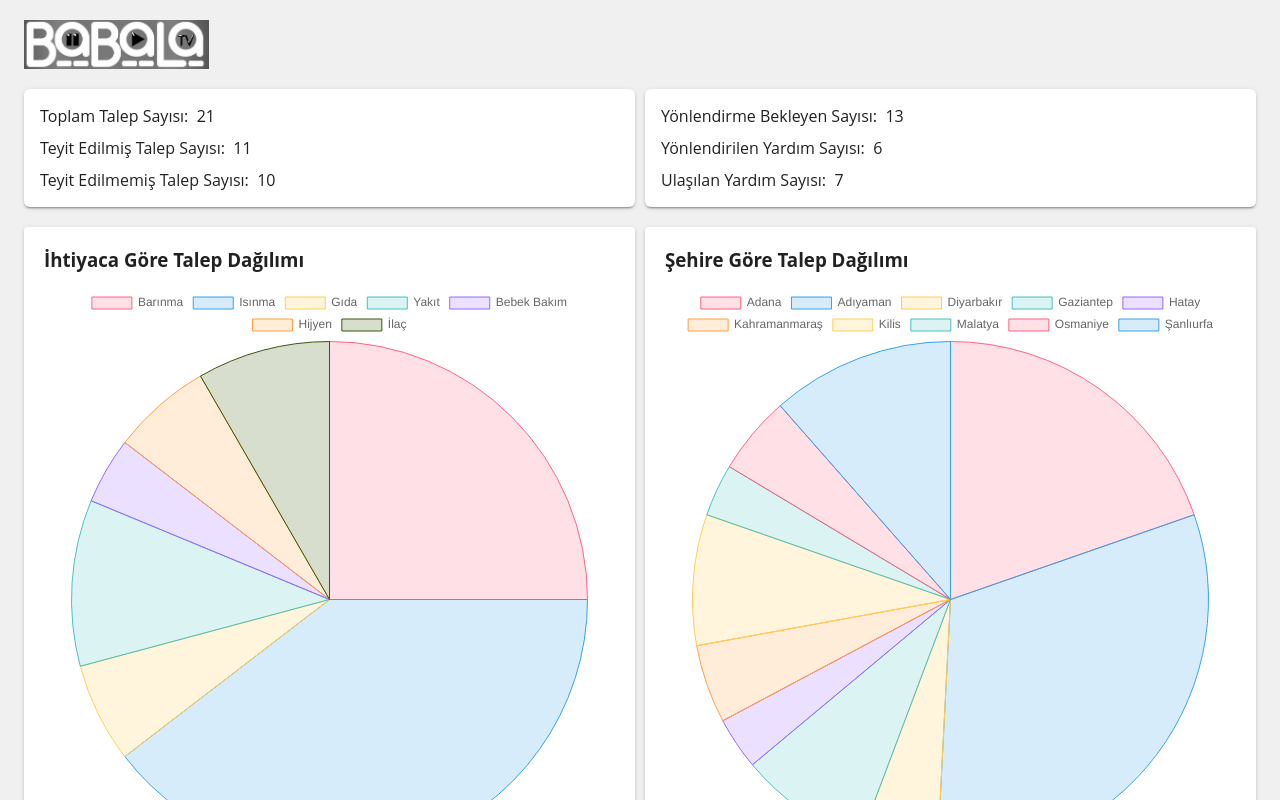
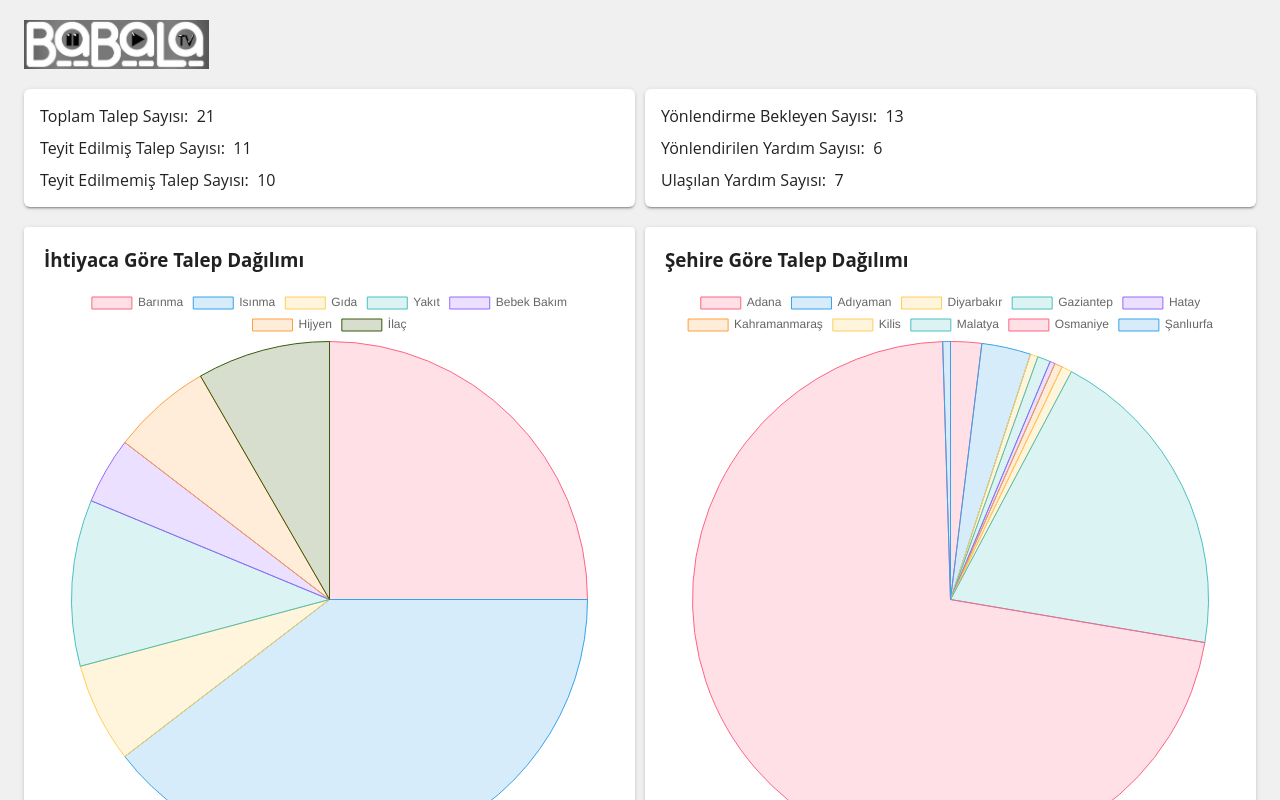
Before and after one commit to mertonuryildirim/babala-app, a React (Create React App) app: page / in a window 1280 px wide. Shown: the top 800 px of the page. Built offline with nearby package versions, Linux system fonts and the light colour scheme.

Commit message:
pie chart city & request label value functionality added

```diff
--- a/src/Pages/Dashboard.js
+++ b/src/Pages/Dashboard.js
@@ -15,8 +15,27 @@ const chartStyles = {
 
 function Dashboard() {
     const [data] = useState({
-        pieChartCity: [12, 19, 3, 5, 2, 3, 5, 2, 3, 7],
-        pieChartRequest: [12, 19, 3, 5, 2, 3, 4],
+        pie_chart_city: [
+            { label: 'Adana', value: 12 },
+            { label: 'Adıyaman', value: 19 },
+            { label: 'Diyarbakır', value: 3 },
+            { label: 'Gaziantep', value: 5 },
+            { label: 'Hatay', value: 2 },
+            { label: 'Kahramanmaraş', value: 3 },
+            { label: 'Kilis', value: 4 },
+            { label: 'Malatya', value: 123 },
+            { label: 'Osmaniye', value: 444 },
+            { label: 'Şanlıurfa', value: 3 },
+        ],
+        pie_chart_request: [
+            { label: 'Barınma', value: 12 },
+            { label: 'Isınma', value: 19 },
+            { label: 'Gıda', value: 3 },
+            { label: 'Yakıt', value: 5 },
+            { label: 'Bebek Bakım', value: 2 },
+            { label: 'Hijyen', value: 3 },
+            { label: 'İlaç', value: 4 },
+        ],
         summary: {
             total_request_count: 21,
             confirmed_request_count: 11,
@@ -45,8 +64,8 @@ function Dashboard() {
             <Summary summaryData={data.summary} />
 
             <div style={chartStyles}>
-                <PieChartRequest chartData={data.pieChartRequest} />
-                <PieChartCity chartData={data.pieChartCity} />
+                <PieChartRequest chartData={data.pie_chart_request} />
+                <PieChartCity chartData={data.pie_chart_city} />
             </div>
 
             <Table tableData={data.table} />
--- a/src/components/PieChartCity.js
+++ b/src/components/PieChartCity.js
@@ -5,24 +5,38 @@ import { Paper } from '@mui/material';
 import {
     PIE_CHART_CITY_BACKGROUND_COLORS,
     PIE_CHART_CITY_BORDER_COLORS,
-    PIE_CHART_CITY_LABELS,
 } from '../common/constants';
 
 ChartJS.register(ArcElement, Tooltip, Legend);
 
-function PieChartCity({ chartData }) {
-    const [pieChartData] = useState({
-        labels: PIE_CHART_CITY_LABELS,
+const initialChartData = {
+    labels: [],
     datasets: [
         {
             label: 'Talep Sayısı',
-                data: chartData,
+            data: [],
             backgroundColor: PIE_CHART_CITY_BACKGROUND_COLORS,
             borderColor: PIE_CHART_CITY_BORDER_COLORS,
             borderWidth: 1,
         },
     ],
+};
+
+function PieChartCity({ chartData }) {
+    const [pieChartData, setPieChartData] = useState(initialChartData);
+
+    useState(() => {
+        const tempChartData = { ...initialChartData };
+
+        if (!pieChartData.labels.length) {
+            chartData.forEach((data) => {
+                tempChartData.labels.push(data.label);
+                tempChartData.datasets[0].data.push(data.value);
             });
+        }
+
+        setPieChartData(tempChartData);
+    }, []);
 
     return (
         <Paper
--- a/src/components/PieChartRequest.js
+++ b/src/components/PieChartRequest.js
@@ -5,24 +5,38 @@ import { Paper } from '@mui/material';
 import {
     PIE_CHART_REQUEST_BACKGROUND_COLORS,
     PIE_CHART_REQUEST_BORDER_COLORS,
-    PIE_CHART_REQUEST_LABELS,
 } from '../common/constants';
 
 ChartJS.register(ArcElement, Tooltip, Legend);
 
-function PieChartRequest({ chartData }) {
-    const [pieChartData] = useState({
-        labels: PIE_CHART_REQUEST_LABELS,
+const initialChartData = {
+    labels: [],
     datasets: [
         {
             label: 'Talep Sayısı',
-                data: chartData,
+            data: [],
             backgroundColor: PIE_CHART_REQUEST_BACKGROUND_COLORS,
             borderColor: PIE_CHART_REQUEST_BORDER_COLORS,
             borderWidth: 1,
         },
     ],
+};
+
+function PieChartRequest({ chartData }) {
+    const [pieChartData, setPieChartData] = useState(initialChartData);
+
+    useState(() => {
+        const tempChartData = { ...initialChartData };
+
+        if (!pieChartData.labels.length) {
+            chartData.forEach((data) => {
+                tempChartData.labels.push(data.label);
+                tempChartData.datasets[0].data.push(data.value);
             });
+        }
+
+        setPieChartData(tempChartData);
+    }, []);
 
     return (
         <Paper
```
Lines whose indentation alone changed are shown as unchanged.
